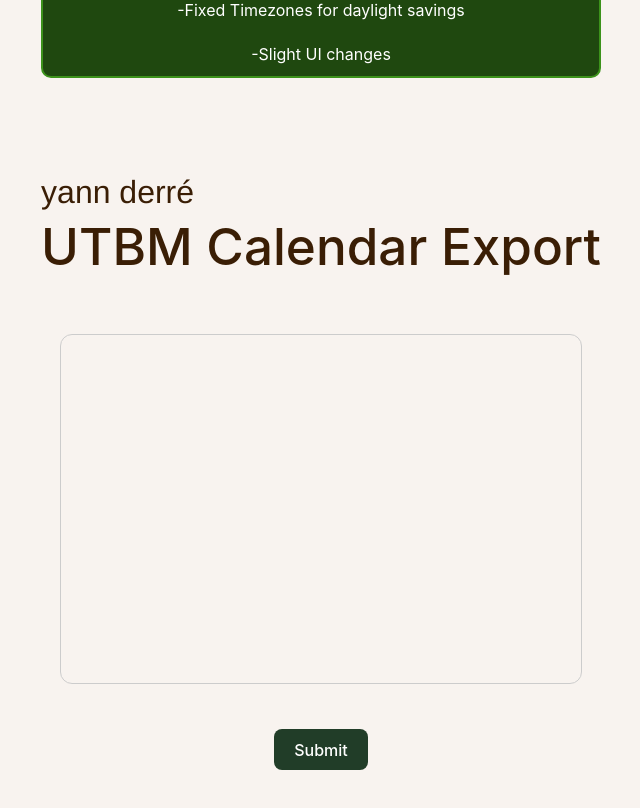
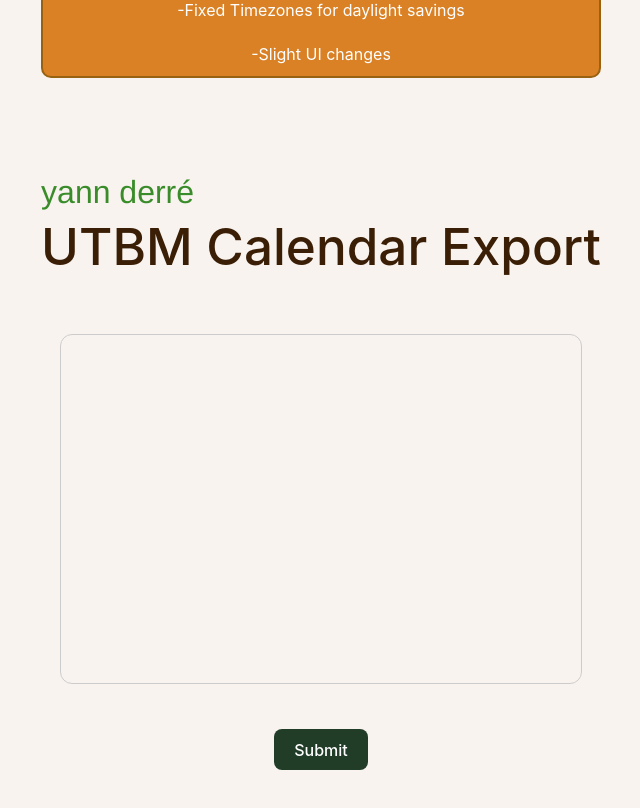
Before and after one commit to derreyann/utbm-schedule-exporter, a React (Vite) app: page / in a window 1280 px wide. In both pictures the pointer is over the link "yann derré". Shown: the top 808 px of the page, without its empty margins (319-959 px from the left). Built offline with nearby package versions, Linux system fonts and the light colour scheme.

Commit message:
update colors light mode

```diff
--- a/src/App.css
+++ b/src/App.css
@@ -67,8 +67,8 @@
     min-width: 30%;
     margin-top: -25%;
     margin-bottom: 25%;
-    background-color: #1f480f;
-    border: 2px solid #3c921b;
+    background-color: #da8025;
+    border: 2px solid #986210;
     border-radius: 10px;
     color-scheme: light dark;
     flex-wrap: nowrap;
--- a/src/index.css
+++ b/src/index.css
@@ -92,6 +92,9 @@
   .top-bar a{
     color: #3a1e05;
   }
+  .top-bar a:hover{
+    color:#398c29;
+  }
 
 
 }
@@ -139,6 +142,9 @@
   .top-bar a{
     color:#f5f2ef;
   }
+  .top-bar a:hover{
+    color:#d7ae6c;
+  }
 }
 
 .top-bar{
```
